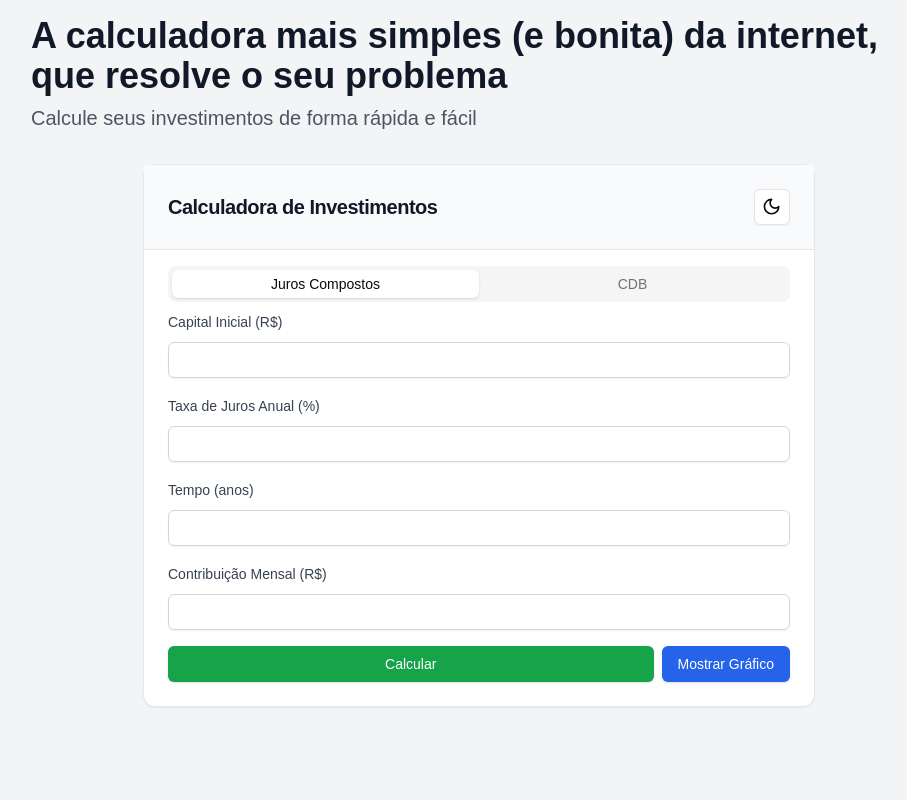
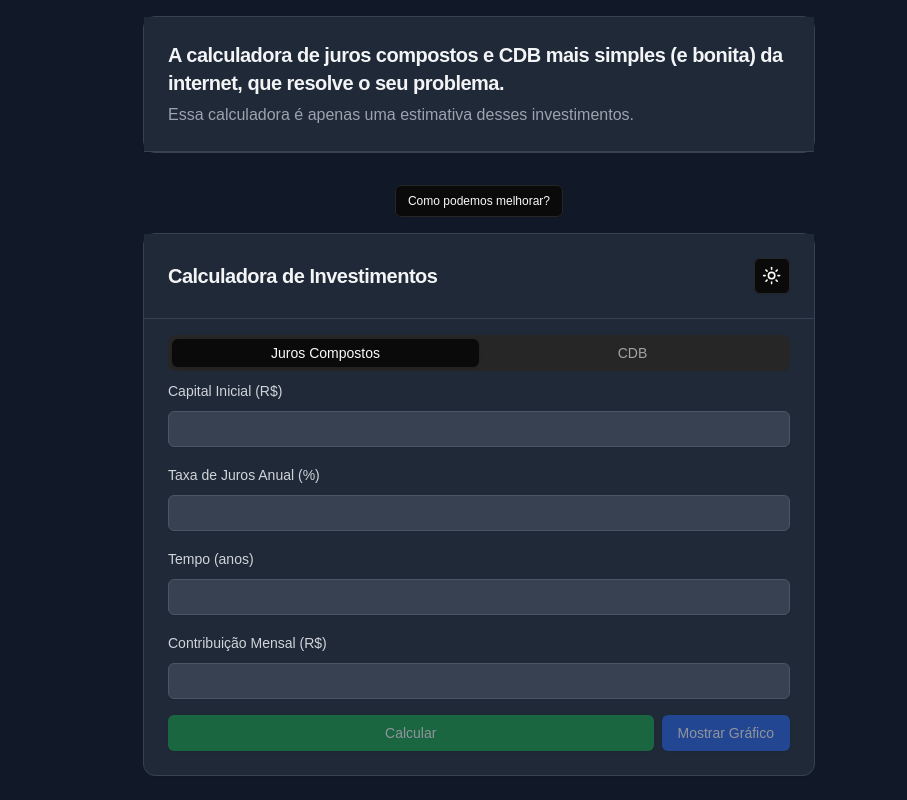
Before and after one commit to giamlepore/calculadora-cdb-juros, a Next.js app: page / in a window 1280 px wide. Shown: the whole page, without its empty margins (161-1068 px from the left). Built offline with nearby package versions, Linux system fonts and the light colour scheme.

Commit message:
a lot of changes

```diff
--- a/components/investment-calculator.tsx
+++ b/components/investment-calculator.tsx
@@ -1,47 +1,60 @@
 "use client"
 
-import { useState, useEffect } from "react"
+import { useState, useEffect, useRef } from "react"
 import { Button } from "@/components/ui/button"
 import { Card, CardContent, CardHeader, CardTitle } from "@/components/ui/card"
 import { Input } from "@/components/ui/input"
 import { Label } from "@/components/ui/label"
-import { Moon, Sun, BarChart, Table, Share2, Check } from "lucide-react"
+import { Moon, Sun, BarChart, Table, Share2, Check, Camera } from "lucide-react"
 import { Line } from 'react-chartjs-2'
 import { Chart as ChartJS, CategoryScale, LinearScale, PointElement, LineElement, Title, Tooltip, Legend } from 'chart.js'
 import { Tabs, TabsContent, TabsList, TabsTrigger } from "@/components/ui/tabs"
+import * as domtoimage from 'dom-to-image'
 
 ChartJS.register(CategoryScale, LinearScale, PointElement, LineElement, Title, Tooltip, Legend)
 
 export function InvestmentCalculatorComponent() {
   const [investmentType, setInvestmentType] = useState<'compound' | 'cdb'>('compound')
-  const [principal, setPrincipal] = useState<number | ''>('')
+  const [principal, setPrincipal] = useState<string>('')
   const [rate, setRate] = useState<number | ''>('')
   const [time, setTime] = useState<number | ''>('')
-  const [contribution, setContribution] = useState<number | ''>('')
+  const [contribution, setContribution] = useState<string>('')
   const [cdbRate, setCdbRate] = useState<number | ''>('')
   const [result, setResult] = useState<number | null>(null)
   const [totalInvested, setTotalInvested] = useState<number | null>(null)
   const [interestGained, setInterestGained] = useState<number | null>(null)
-  const [isDarkMode, setIsDarkMode] = useState<boolean>(false)
+  const [isDarkMode, setIsDarkMode] = useState<boolean>(true)
   const [showChart, setShowChart] = useState<boolean>(false)
   const [chartData, setChartData] = useState<any>({})
   const [isChartView, setIsChartView] = useState<boolean>(true)
   const [calculationSummary, setCalculationSummary] = useState<string | null>(null)
   const [filledFields, setFilledFields] = useState<{ [key: string]: boolean }>({})
+  const [comparisonData, setComparisonData] = useState<any>(null)
+  const resultRef = useRef<HTMLDivElement>(null)
+  const chartRef = useRef<HTMLDivElement>(null)
 
   useEffect(() => {
     document.body.classList.toggle('dark', isDarkMode)
     const params = new URLSearchParams(window.location.search)
     if (params.get('type')) {
       setInvestmentType(params.get('type') as 'compound' | 'cdb')
-      setPrincipal(Number(params.get('principal')) || '')
+      setPrincipal(formatCurrency(params.get('principal') || ''))
       setRate(Number(params.get('rate')) || '')
       setTime(Number(params.get('time')) || '')
-      setContribution(Number(params.get('contribution')) || '')
+      setContribution(formatCurrency(params.get('contribution') || ''))
       setCdbRate(Number(params.get('cdbRate')) || '')
       calculateInvestment()
     }
   }, [isDarkMode])
+
+  const formatCurrency = (value: string): string => {
+    const numericValue = value.replace(/\D/g, '')
+    return numericValue.replace(/\B(?=(\d{3})+(?!\d))/g, ".")
+  }
+
+  const parseCurrency = (value: string): number => {
+    return Number(value.replace(/\./g, ''))
+  }
 
   const calculateInvestment = () => {
     if (investmentType === 'compound') {
@@ -50,30 +63,39 @@ export function InvestmentCalculatorComponent() {
       calculateCDB()
     }
     updateCalculationSummary()
+    calculateComparisons()
+    if (resultRef.current) {
+      resultRef.current.scrollIntoView({ behavior: 'smooth' })
+    }
   }
 
-  const calculateCompoundInterest = () => {
+  const calculateCompoundInterest = (additionalContribution = 0) => {
     const r = Number(rate) / 100 / 12
     const n = Number(time) * 12
+    const monthlyContribution = parseCurrency(contribution) + additionalContribution
     const compoundInterest =
-      Number(principal) * Math.pow(1 + r, n) +
-      Number(contribution) * ((Math.pow(1 + r, n) - 1) / r)
-    const totalInvested = Number(principal) + (Number(contribution) * n)
+      parseCurrency(principal) * Math.pow(1 + r, n) +
+      monthlyContribution * ((Math.pow(1 + r, n) - 1) / r)
+    const totalInvested = parseCurrency(principal) + (monthlyContribution * n)
     const interestGained = compoundInterest - totalInvested
 
+    if (additionalContribution === 0) {
       setResult(parseFloat(compoundInterest.toFixed(2)))
       setTotalInvested(parseFloat(totalInvested.toFixed(2)))
       setInterestGained(parseFloat(interestGained.toFixed(2)))
+    }
 
     const labels = []
     const data = []
     for (let i = 0; i <= n; i++) {
       const amount =
-        Number(principal) * Math.pow(1 + r, i) +
-        Number(contribution) * ((Math.pow(1 + r, i) - 1) / r)
+        parseCurrency(principal) * Math.pow(1 + r, i) +
+        monthlyContribution * ((Math.pow(1 + r, i) - 1) / r)
       labels.push(i)
       data.push(parseFloat(amount.toFixed(2)))
     }
+
+    if (additionalContribution === 0) {
       setChartData({
         labels,
         datasets: [
@@ -87,25 +109,30 @@ export function InvestmentCalculatorComponent() {
       })
     }
 
-  const calculateCDB = () => {
+    return { labels, data }
+  }
+
+  const calculateCDB = (additionalContribution = 0) => {
     const cdiRate = Number(rate) / 100
     const cdbYieldRate = (cdiRate * Number(cdbRate)) / 100
     const monthlyRate = Math.pow(1 + cdbYieldRate, 1/12) - 1
     const n = Number(time) * 12
 
-    let totalAmount = Number(principal)
+    let totalAmount = parseCurrency(principal)
     const labels = [0]
-    const data = [Number(principal)]
+    const data = [parseCurrency(principal)]
+    const monthlyContribution = parseCurrency(contribution) + additionalContribution
 
     for (let i = 1; i <= n; i++) {
-      totalAmount = totalAmount * (1 + monthlyRate) + Number(contribution)
+      totalAmount = totalAmount * (1 + monthlyRate) + monthlyContribution
       labels.push(i)
       data.push(parseFloat(totalAmount.toFixed(2)))
     }
 
-    const totalInvested = Number(principal) + (Number(contribution) * n)
+    const totalInvested = parseCurrency(principal) + (monthlyContribution * n)
     const interestGained = totalAmount - totalInvested
 
+    if (additionalContribution === 0) {
       setResult(parseFloat(totalAmount.toFixed(2)))
       setTotalInvested(parseFloat(totalInvested.toFixed(2)))
       setInterestGained(parseFloat(interestGained.toFixed(2)))
@@ -122,12 +149,52 @@ export function InvestmentCalculatorComponent() {
       })
     }
 
+    return { labels, data }
+  }
+
+  const calculateComparisons = () => {
+    const baseResult = investmentType === 'compound' ? calculateCompoundInterest() : calculateCDB()
+    const result10 = investmentType === 'compound' ? calculateCompoundInterest(parseCurrency(contribution) * 0.1) : calculateCDB(parseCurrency(contribution) * 0.1)
+    const result20 = investmentType === 'compound' ? calculateCompoundInterest(parseCurrency(contribution) * 0.2) : calculateCDB(parseCurrency(contribution) * 0.2)
+    const result30 = investmentType === 'compound' ? calculateCompoundInterest(parseCurrency(contribution) * 0.3) : calculateCDB(parseCurrency(contribution) * 0.3)
+
+    setComparisonData({
+      labels: baseResult.labels,
+      datasets: [
+        {
+          label: 'Contribuição Original',
+          data: baseResult.data,
+          borderColor: 'rgb(75, 192, 192)',
+          tension: 0.1
+        },
+        {
+          label: '+10% Contribuição',
+          data: result10.data,
+          borderColor: 'rgb(255, 99, 132)',
+          tension: 0.1
+        },
+        {
+          label: '+20% Contribuição',
+          data: result20.data,
+          borderColor: 'rgb(255, 205, 86)',
+          tension: 0.1
+        },
+        {
+          label: '+30% Contribuição',
+          data: result30.data,
+          borderColor: 'rgb(54, 162, 235)',
+          tension: 0.1
+        }
+      ]
+    })
+  }
+
   const updateCalculationSummary = () => {
     let summary = `Tipo de Investimento: ${investmentType === 'compound' ? 'Juros Compostos' : 'CDB'}\n`
-    summary += `Capital Inicial: R$ ${Number(principal).toFixed(2)}\n`
+    summary += `Capital Inicial: R$ ${principal}\n`
     summary += `Taxa de Juros Anual: ${rate}%\n`
     summary += `Tempo: ${time} anos\n`
-    summary += `Contribuição Mensal: R$ ${Number(contribution).toFixed(2)}\n`
+    summary += `Contribuição Mensal: R$ ${contribution}\n`
     if (investmentType === 'cdb') {
       summary += `Percentual do CDI: ${cdbRate}%\n`
     }
@@ -140,19 +207,27 @@ export function InvestmentCalculatorComponent() {
 
   const toggleChartVisibility = () => {
     setShowChart(!showChart)
+    if (!showChart && chartRef.current) {
+      setTimeout(() => {
+        chartRef.current?.scrollIntoView({ behavior: 'smooth' })
+      }, 100)
+    }
   }
 
   const toggleChartView = () => {
     setIsChartView(!isChartView)
+    if (!isChartView) {
+      calculateComparisons()
+    }
   }
 
   const shareCalculation = () => {
     const params = new URLSearchParams({
       type: investmentType,
-      principal: principal.toString(),
+      principal: principal,
       rate: rate.toString(),
       time: time.toString(),
-      contribution: contribution.toString(),
+      contribution: contribution,
       cdbRate: cdbRate.toString()
     })
     const url = `${window.location.origin}${window.location.pathname}?${params.toString()}`
@@ -166,37 +241,67 @@ export function InvestmentCalculatorComponent() {
   }
 
   const handleInputChange = (field: string, value: string) => {
-    const numValue = value === '' ? '' : Number(value)
     switch (field) {
       case 'principal':
-        setPrincipal(numValue)
+      case 'contribution':
+        const formattedValue = formatCurrency(value)
+        field === 'principal' ? setPrincipal(formattedValue) : setContribution(formattedValue)
         break
       case 'rate':
-        setRate(numValue)
+      case 'time':
+      case 'cdbRate':
+        const numValue = value === '' ? '' : Number(value)
+        field === 'rate' ? setRate(numValue) : field === 'time' ? setTime(numValue) : setCdbRate(numValue)
         break
-      case 'time':
-        setTime(numValue)
-        break
-      case 'contribution':
-        setContribution(numValue)
-        break
-      case 'cdbRate':
-        setCdbRate(numValue)
-        break
+    }
+  }
+
+  const allFieldsFilled = () => {
+    if (investmentType === 'compound') {
+      return principal !== '' && rate !== '' && time !== '' && contribution !== ''
+    } else {
+      return principal !== '' && rate !== '' && time !== '' && contribution !== '' && cdbRate !== ''
+    }
+  }
+
+  const saveScreenshot = async () => {
+    if (resultRef.current) {
+      const shareButton = resultRef.current.querySelector('#shareButton')
+      const saveButton = resultRef.current.querySelector('#saveButton')
+      if (shareButton) shareButton.style.display = 'none'
+      if (saveButton) saveButton.style.display = 'none'
+
+      const dataUrl = await domtoimage.toPng(resultRef.current)
+      const link = document.createElement('a')
+      link.download = 'investment-result.png'
+      link.href = dataUrl
+      link.click()
+
+      if (shareButton) shareButton.style.display = 'flex'
+      if (saveButton) saveButton.style.display = 'flex'
     }
   }
 
   return (
     <div className={`min-h-screen ${isDarkMode ? 'dark' : ''}`}>
       <div className="bg-gray-100 dark:bg-gray-900 min-h-screen flex flex-col items-center justify-start p-4">
-        <div className="w-full max-w-4xl mb-8">
-          <h1 className="text-4xl font-bold text-gray-900 dark:text-white mb-2">
-            A calculadora mais simples (e bonita) da internet, que resolve o seu problema
-          </h1>
-          <p className="text-xl text-gray-600 dark:text-gray-400">
-            Calcule seus investimentos de forma rápida e fácil
+        <Card className="w-full max-w-2xl bg-white dark:bg-gray-800 border border-gray-200 dark:border-gray-700 shadow-sm mb-8">
+          <CardHeader className="border-b border-gray-200 dark:border-gray-700 bg-gray-50 dark:bg-gray-800">
+            <CardTitle className="text-xl font-semibold text-gray-900 dark:text-gray-100">A calculadora de juros compostos e CDB mais simples (e bonita) da internet, que resolve o seu problema.</CardTitle>
+
+        <p className="text-xxl text-gray-600 dark:text-gray-400 mb-8">
+          Essa calculadora é apenas uma estimativa desses investimentos.
         </p>
-        </div>
+        </CardHeader>
+        </Card>
+        <Button
+          variant="outline"
+          size="sm"
+          onClick={() => window.open('https://tally.so/r/31v1ob', '_blank')}
+          className="mb-4"
+        >
+          Como podemos melhorar?
+        </Button>
         <Card className="w-full max-w-2xl bg-white dark:bg-gray-800 border border-gray-200 dark:border-gray-700 shadow-sm">
           <CardHeader className="border-b border-gray-200 dark:border-gray-700 bg-gray-50 dark:bg-gray-800">
             <div className="flex justify-between items-center">
@@ -221,7 +326,7 @@ export function InvestmentCalculatorComponent() {
                     <div className="relative">
                       <Input
                         id="principal"
-                        type="number"
+                        type="text"
                         value={principal}
                         onChange={(e) => handleInputChange('principal', e.target.value)}
                         onFocus={() => handleInputFocus('principal')}
@@ -269,7 +374,7 @@ export function InvestmentCalculatorComponent() {
                     <div className="relative">
                       <Input
                         id="contribution"
-                        type="number"
+                        type="text"
                         value={contribution}
                         onChange={(e) => handleInputChange('contribution', e.target.value)}
                         onFocus={() => handleInputFocus('contribution')}
@@ -289,7 +394,7 @@ export function InvestmentCalculatorComponent() {
                     <div className="relative">
                       <Input
                         id="principal"
-                        type="number"
+                        type="text"
                         value={principal}
                         onChange={(e) => handleInputChange('principal', e.target.value)}
                         onFocus={() => handleInputFocus('principal')}
@@ -353,7 +458,7 @@ export function InvestmentCalculatorComponent() {
                     <div className="relative">
                       <Input
                         id="contribution"
-                        type="number"
+                        type="text"
                         value={contribution}
                         onChange={(e) => handleInputChange('contribution', e.target.value)}
                         onFocus={() => handleInputFocus('contribution')}
@@ -369,18 +474,20 @@ export function InvestmentCalculatorComponent() {
               <Button
                 onClick={calculateInvestment}
                 className="flex-1 bg-green-600 hover:bg-green-700 text-white"
+                disabled={!allFieldsFilled()}
               >
                 Calcular
               </Button>
               <Button
                 onClick={toggleChartVisibility}
                 className="bg-blue-600 hover:bg-blue-700 text-white"
+                disabled={!allFieldsFilled()}
               >
                 {showChart ? 'Ocultar Gráfico' : 'Mostrar Gráfico'}
               </Button>
             </div>
             {result !== null && (
-              <div className="mt-4 p-4 bg-gray-50 dark:bg-gray-700 border border-gray-200 dark:border-gray-600 rounded-md space-y-2">
+              <div ref={resultRef} className="mt-4 p-4 bg-gray-50 dark:bg-gray-700 border border-gray-200 dark:border-gray-600 rounded-md space-y-2">
                 <div>
                   <p className="text-sm font-medium text-gray-700 dark:text-gray-300">Montante Final:</p>
                   <p className="text-2xl font-bold text-gray-900 dark:text-gray-100">
@@ -408,15 +515,23 @@ export function InvestmentCalculatorComponent() {
                   </div>
                 )}
                 <Button
+                  id="shareButton"
                   onClick={shareCalculation}
                   className="mt-4 w-full bg-indigo-600 hover:bg-indigo-700 text-white flex items-center justify-center"
                 >
                   <Share2 className="mr-2 h-4 w-4" /> Compartilhar Cálculo
                 </Button>
+                <Button
+                  id="saveButton"
+                  onClick={saveScreenshot}
+                  className="mt-2 w-full bg-purple-600 hover:bg-purple-700 text-white flex items-center justify-center"
+                >
+                  <Camera className="mr-2 h-4 w-4" /> Salvar Foto
+                </Button>
               </div>
             )}
             {showChart && (
-              <div className="mt-4">
+              <div ref={chartRef} className="mt-4">
                 <div className="flex justify-between items-center mb-2">
                   <h3 className="text-lg font-semibold text-gray-900 dark:text-gray-100">Evolução do Investimento</h3>
                   <Button variant="outline" size="sm" onClick={toggleChartView}>
@@ -425,7 +540,7 @@ export function InvestmentCalculatorComponent() {
                 </div>
                 {isChartView ? (
                   <div className="h-64 w-full">
-                    <Line data={chartData} options={{ responsive: true, maintainAspectRatio: false }} />
+                    <Line data={comparisonData || chartData} options={{ responsive: true, maintainAspectRatio: false }} />
                   </div>
                 ) : (
                   <div className="overflow-x-auto">
@@ -434,14 +549,26 @@ export function InvestmentCalculatorComponent() {
                         <tr>
                           <th className="px-6 py-3 text-left text-xs font-medium text-gray-500 dark:text-gray-400 uppercase tracking-wider">Mês</th>
                           <th className="px-6 py-3 text-left text-xs font-medium text-gray-500 dark:text-gray-400 uppercase tracking-wider">Montante (R$)</th>
+                          <th className="px-6 py-3 text-left text-xs font-medium text-gray-500 dark:text-gray-400 uppercase tracking-wider">+10% Contribuição</th>
+                          <th className="px-6 py-3 text-left text-xs font-medium text-gray-500 dark:text-gray-400 uppercase tracking-wider">+20% Contribuição</th>
+                          <th className="px-6 py-3 text-left text-xs font-medium text-gray-500 dark:text-gray-400 uppercase tracking-wider">+30% Contribuição</th>
                         </tr>
                       </thead>
                       <tbody className="bg-white dark:bg-gray-900 divide-y divide-gray-200 dark:divide-gray-700">
-                        {chartData.labels?.map((label: string, index: number) => (
+                        {comparisonData?.labels.map((label: string, index: number) => (
                           <tr key={index}>
                             <td className="px-6 py-4 whitespace-nowrap text-sm text-gray-900 dark:text-gray-100">{label}</td>
                             <td className="px-6 py-4 whitespace-nowrap text-sm text-gray-900 dark:text-gray-100">
-                              {chartData.datasets[0].data[index].toLocaleString('pt-BR', { minimumFractionDigits: 2, maximumFractionDigits: 2 })}
+                              {comparisonData.datasets[0].data[index].toLocaleString('pt-BR', { minimumFractionDigits: 2, maximumFractionDigits: 2 })}
+                            </td>
+                            <td className="px-6 py-4 whitespace-nowrap text-sm text-gray-900 dark:text-gray-100">
+                              {comparisonData.datasets[1].data[index].toLocaleString('pt-BR', { minimumFractionDigits: 2, maximumFractionDigits: 2 })}
+                            </td>
+                            <td className="px-6 py-4 whitespace-nowrap text-sm text-gray-900 dark:text-gray-100">
+                              {comparisonData.datasets[2].data[index].toLocaleString('pt-BR', { minimumFractionDigits: 2, maximumFractionDigits: 2 })}
+                            </td>
+                            <td className="px-6 py-4 whitespace-nowrap text-sm text-gray-900 dark:text-gray-100">
+                              {comparisonData.datasets[3].data[index].toLocaleString('pt-BR', { minimumFractionDigits: 2, maximumFractionDigits: 2 })}
                             </td>
                           </tr>
                         ))}
```
Lines whose indentation alone changed are shown as unchanged.
